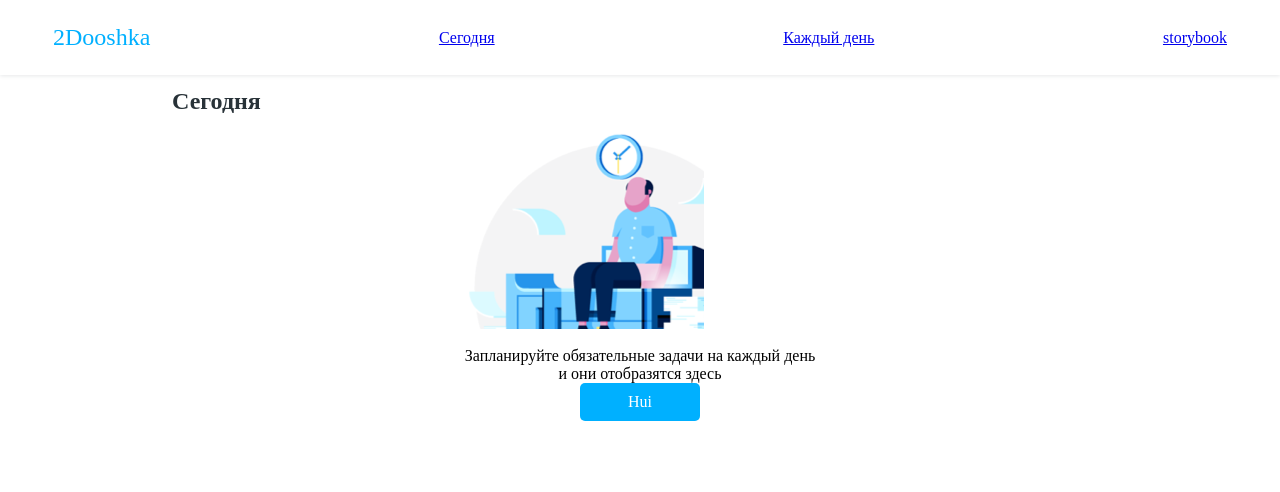
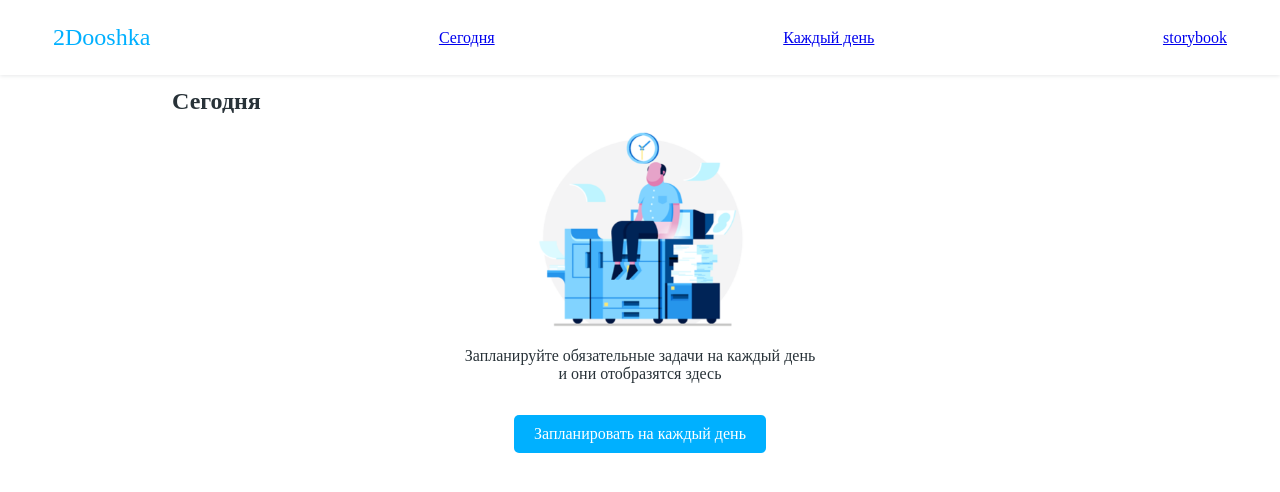
Before and after one commit to ermo4enkov/2dooshka, a React app: page / in a window 1280 px wide. Shown: the top 492 px of the page. Built offline with nearby package versions, Linux system fonts and the light colour scheme; the HTML template or start-up script is replaced by a standard one.

Commit message:
Started creating state for introduction

```diff
--- a/package.json
+++ b/package.json
@@ -37,9 +37,11 @@
   "dependencies": {
     "@types/react": "^16.0.25",
     "@types/react-dom": "^16.0.3",
+    "file-loader": "^1.1.6",
     "material-ui": "^0.20.0",
     "react": "^16.1.1",
     "react-dom": "^16.1.1",
+    "resolve-url-loader": "^2.2.1",
     "source-sans-pro": "git://github.com/adobe-fonts/source-sans-pro.git#release",
     "styled-components": "^2.2.4"
   },
--- a/src/assets/scss/default.scss
+++ b/src/assets/scss/default.scss
@@ -1,9 +1,12 @@
+@import "./variables/variables";
+
 body {
   font-family: 'Source Sans Pro';
   font-size: 16px;
   padding: 0;
   margin: 0;
   box-sizing: border-box;
+  color: $black;
 }
 
 ul{
--- a/src/blocks/introduction/introduction.scss
+++ b/src/blocks/introduction/introduction.scss
@@ -8,7 +8,14 @@
         width: 244px;
         height: 200px;
         display: block;
+        margin: 0 auto;
         margin-bottom: 18px;
-        background-image: url("./../images/empty.png");
+        background: url("./../images/empty.png") no-repeat center;
+        background-size: contain;
     }
+
+    &__text{
+        margin-bottom: 32px;
+    }
+
 }
--- a/src/blocks/introduction/introduction.tsx
+++ b/src/blocks/introduction/introduction.tsx
@@ -1,9 +1,11 @@
 import * as React from "react";
 import Button from "../../components/button";
 
+interface IntroductionState {
+    isHide: boolean;
+}
 
-
-export class Introduction extends React.Component {
+export class Introduction extends React.Component<IntroductionState> {
     constructor(props) {
         super(props);
     }
@@ -13,7 +15,7 @@ export class Introduction extends React.Component {
             <div className="introduction">
                 <div className="introduction__logo"></div>
                 <div className="introduction__text">Запланируйте обязательные задачи на каждый день и они отобразятся здесь</div>
-                <Button text="Hui"></Button>
+                <Button text="Запланировать на каждый день"></Button>
             </div>
         );
     }
--- a/webpack.config.js
+++ b/webpack.config.js
@@ -62,10 +62,10 @@ webpackConfig = {
                     },
                 ],
             },
-            // {
-            //     test: /\.(png|jpg)$/,
-            //     loader: 'file-loader'
-            // },
+            {
+                test: /\.(png|jpg)$/,
+                loader: 'file-loader'
+            },
 
         ]
     },
```
Also changed, not shown: 5 other files (tests, documents, lock files or other folders).
